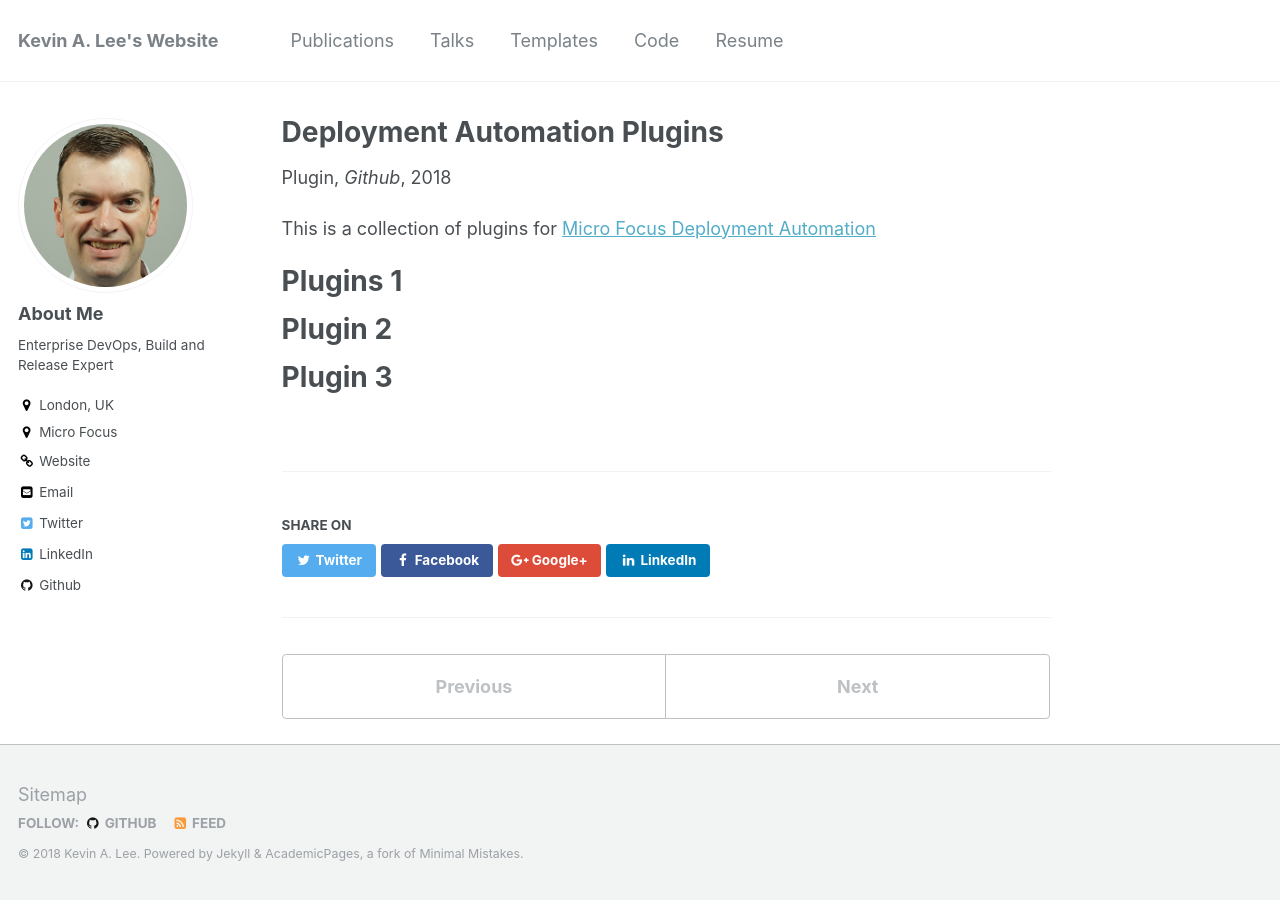
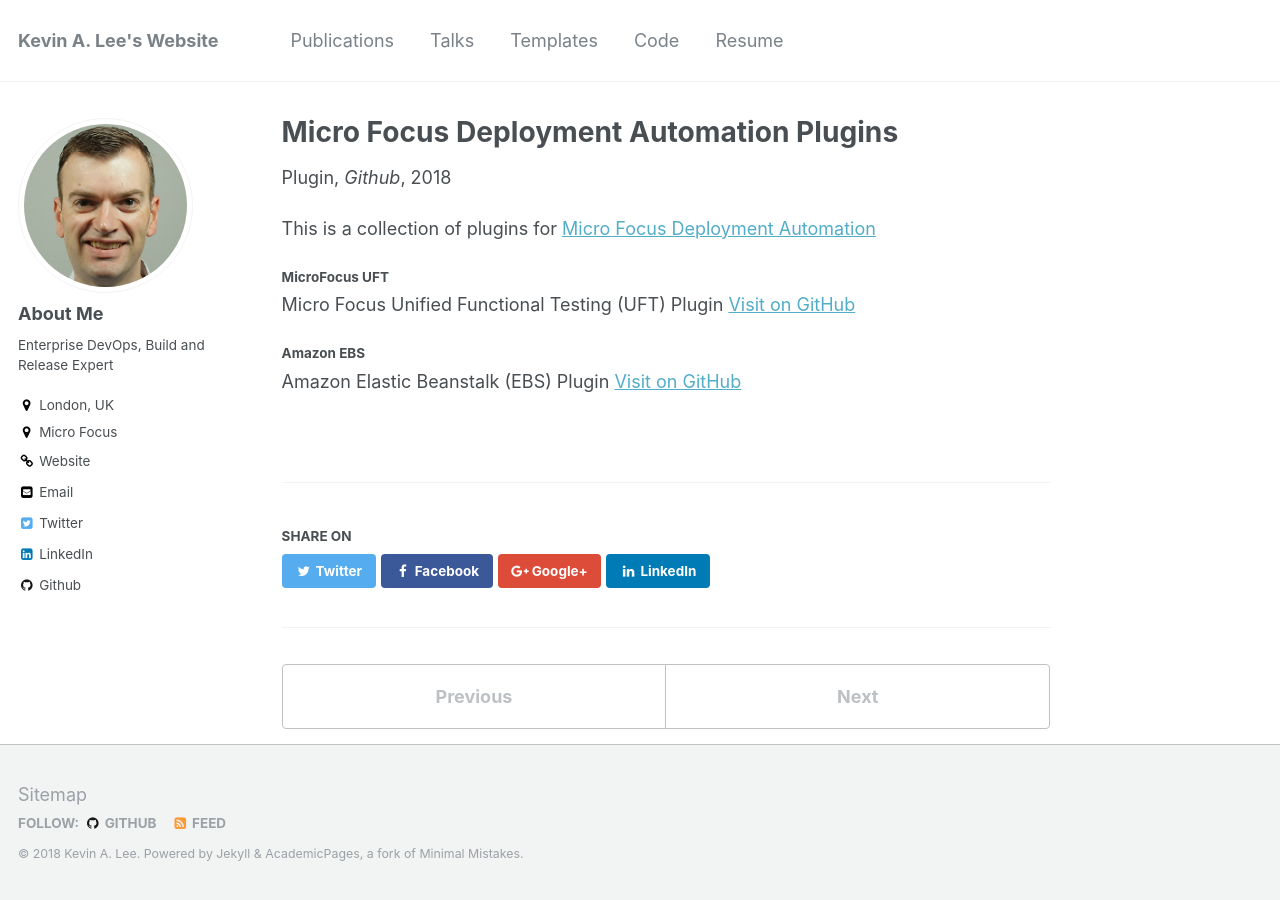
Before and after one commit to kadraman/akevinlee.github.io, a Jekyll site: the page built from _code/2018-da-plugins.md, in a window 1280 px wide. Built offline with Jekyll 4.4.1, drawn with Linux system fonts in a browser that asks for light colours.

```diff
--- a/_code/2018-da-plugins.md
+++ b/_code/2018-da-plugins.md
@@ -1,5 +1,5 @@
 ---
-title: "Deployment Automation Plugins"
+title: "Micro Focus Deployment Automation Plugins"
 collection: code
 type: "Plugin"
 permalink: /code/2018-da-plugins
@@ -8,13 +8,10 @@
 location: "London, UK"
 ---
 
-This is a collection of plugins for [Micro Focus Deployment Automation]()
+This is a collection of plugins for [Micro Focus Deployment Automation](https://www.microfocus.com/products/deployment-automation/)
 
-Plugins 1
-======
+##### MicroFocus UFT
+Micro Focus Unified Functional Testing (UFT) Plugin [Visit on GitHub](https://github.com/sda-community-plugins/MicroFocus-UFT)
 
-Plugin 2
-======
-
-Plugin 3
-======
+##### Amazon EBS
+Amazon Elastic Beanstalk (EBS) Plugin [Visit on GitHub](https://github.com/sda-community-plugins/AmazonEBS)
--- a/_config.yml
+++ b/_config.yml
@@ -73,10 +73,9 @@
 
 # Analytics
 analytics:
-  provider               :  "google-universal" # false (default), "google", "google-universal", "custom"
+  provider               : "google-universal" # false (default), "google", "google-universal", "custom"
   google:
-    tracking_id          :
-
+    tracking_id          : "UA-129581385-1"
 
 # Site Author
 author:
```
Also changed, not shown: _code/2018-rlc-plugins.md (+2 -2 lines).
